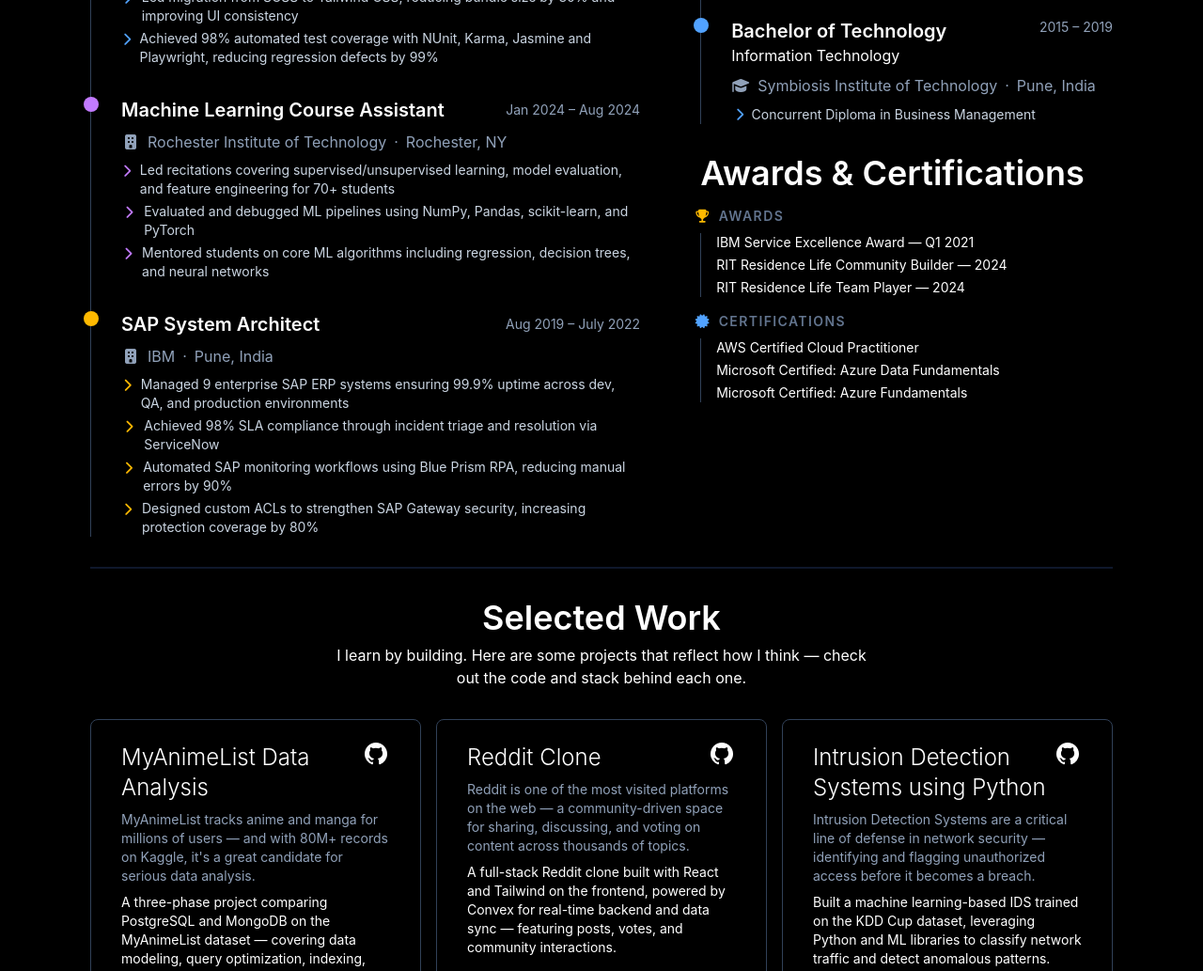
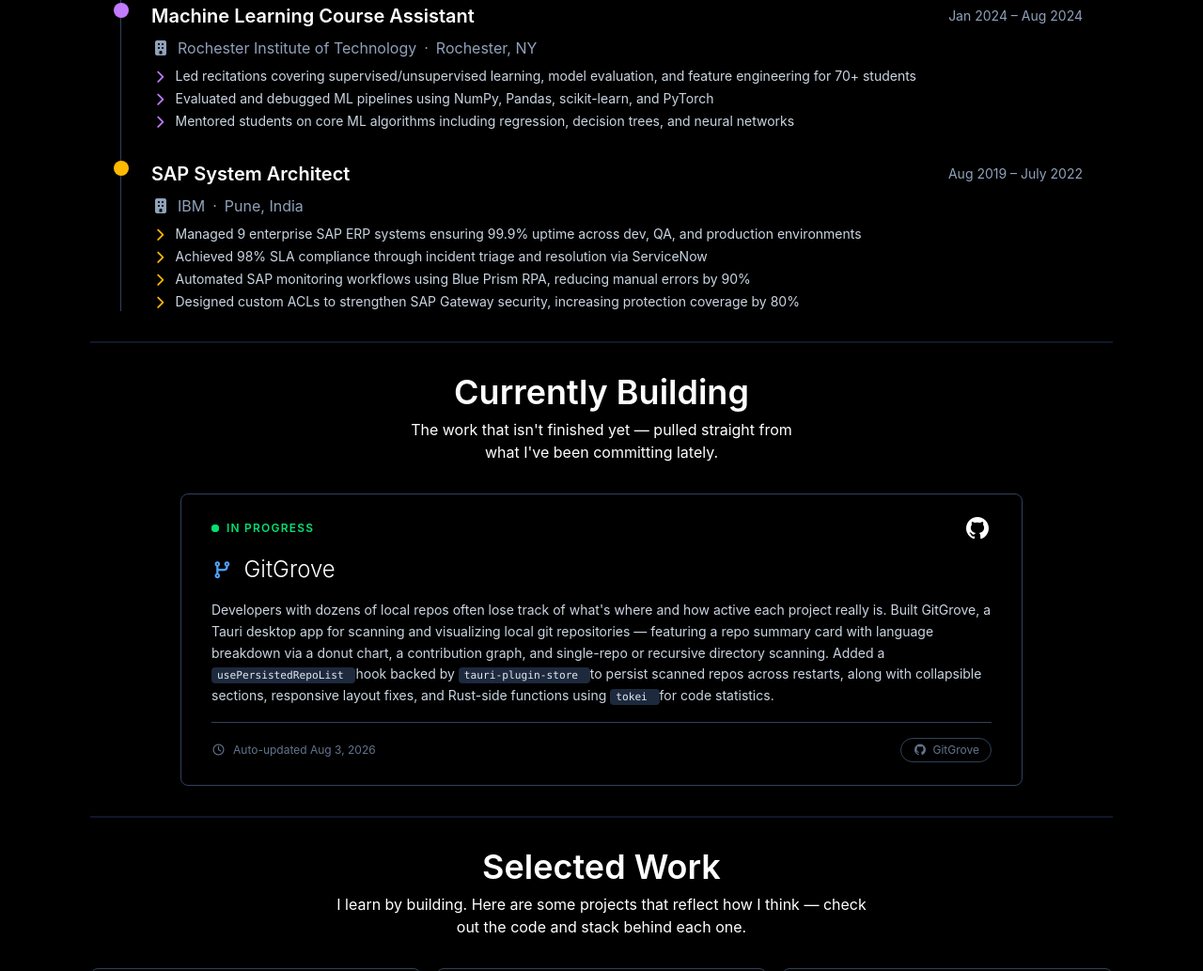
Before and after one commit to JoshiArchit/joshiarchit.github.io, an Astro site: page / in a window 1280 px wide. Shown: the part 1610-2643 px from the top of the page at 94% size. Built offline with nearby package versions, Linux system fonts and the light colour scheme; Astro itself is replaced by a stand-in of ours.

Commit message:
feat: add 'Currently Building' section and update navigation links

```diff
--- a/src/components/Header.astro
+++ b/src/components/Header.astro
@@ -5,7 +5,9 @@
     <section class="anchors flex gap-5 text-base">
       <a href="#">Home</a>
       <a href="#about">About</a>
+      <a href="#now">Now</a>
       <a href="#projects">Projects</a>
+      <a href="#education">Education</a>
       <a href="#contact">Contact</a>
     </section>
   </div>
--- /dev/null
+++ b/src/components/Now.astro
@@ -0,0 +1,110 @@
+---
+import recentWork from "../data/recent-work.json";
+
+const { blurb, generatedAt, sourceRepos = [] } = recentWork;
+
+// The blurb is agent-generated prose with markdown-style inline code. Split on
+// backtick pairs so code spans render as <code> without ever needing set:html.
+const segments = blurb ? blurb.split(/`([^`]+)`/g) : [];
+
+// Fixed to UTC so the rendered date doesn't drift with the build machine.
+const updated = generatedAt
+  ? new Date(generatedAt).toLocaleDateString("en-US", {
+      month: "short",
+      day: "numeric",
+      year: "numeric",
+      timeZone: "UTC",
+    })
+  : null;
+
+const repoName = (repo: string) => repo.split("/")[1] ?? repo;
+const heading =
+  sourceRepos.length === 1 ? repoName(sourceRepos[0]) : "Latest Work";
+---
+
+{
+  blurb && (
+    <section
+      id="now"
+      class="relative flex w-full flex-1 flex-col items-center justify-center gap-8 px-24"
+    >
+      <div class="mt-8 flex flex-col items-center justify-center gap-2">
+        <h2 class="text-4xl font-semibold">Currently Building</h2>
+        <p class="w-2/3 text-center">
+          The work that isn't finished yet — pulled straight from what I've been
+          committing lately.
+        </p>
+      </div>
+
+      <div class="flex w-full max-w-4xl flex-col gap-4 rounded-lg border border-slate-700 px-8 py-6 hover:bg-slate-200 dark:hover:bg-slate-900">
+        <div class="flex items-center justify-between gap-4">
+          <span class="flex items-center gap-2 text-xs font-semibold tracking-widest text-green-700 uppercase dark:text-green-400">
+            <span class="relative flex h-2 w-2">
+              <span class="absolute inline-flex h-full w-full animate-ping rounded-full bg-green-600 opacity-75 dark:bg-green-400" />
+              <span class="relative inline-flex h-2 w-2 rounded-full bg-green-600 dark:bg-green-400" />
+            </span>
+            In Progress
+          </span>
+
+          {sourceRepos.length === 1 && (
+            <a
+              href={`https://github.com/${sourceRepos[0]}`}
+              target="_blank"
+              rel="noopener noreferrer"
+              aria-label={`${repoName(sourceRepos[0])} on GitHub`}
+              class="flex h-full"
+            >
+              <i class="fa-brands fa-github text-2xl transition-colors hover:text-slate-400" />
+            </a>
+          )}
+        </div>
+
+        <h4 class="flex items-center gap-3 text-2xl font-light">
+          <i class="fa-solid fa-code-branch text-lg text-blue-600 dark:text-blue-400" />
+          {heading}
+        </h4>
+
+        <p class="text-sm leading-relaxed text-slate-700 dark:text-slate-300">
+          {segments.map((segment, i) =>
+            i % 2 === 1 ? (
+              <code class="rounded bg-slate-200 px-1.5 py-0.5 font-mono text-[0.8em] text-slate-900 dark:bg-slate-800 dark:text-slate-200">
+                {segment}
+              </code>
+            ) : (
+              segment
+            ),
+          )}
+        </p>
+
+        <hr class="border-slate-700" />
+
+        <div class="flex flex-wrap items-center justify-between gap-3 text-xs text-slate-600 dark:text-slate-500">
+          {updated && (
+            <span class="flex items-center gap-2">
+              <i class="fa-regular fa-clock" />
+              Auto-updated {updated}
+            </span>
+          )}
+
+          {sourceRepos.length > 0 && (
+            <span class="flex flex-wrap items-center gap-2">
+              {sourceRepos.map((repo) => (
+                <a
+                  href={`https://github.com/${repo}`}
+                  target="_blank"
+                  rel="noopener noreferrer"
+                  class="flex items-center gap-1.5 rounded-full border border-slate-700 px-3 py-1 transition-colors hover:text-slate-900 dark:hover:text-slate-200"
+                >
+                  <i class="fa-brands fa-github" />
+                  {repoName(repo)}
+                </a>
+              ))}
+            </span>
+          )}
+        </div>
+      </div>
+
+      <div class="w-full border border-slate-900" />
+    </section>
+  )
+}
--- a/src/components/Profile.astro
+++ b/src/components/Profile.astro
@@ -1,6 +1,5 @@
 ---
 import About from "./experience/About.astro";
-import Education from "./experience/Education.astro";
 import WorkExperience from "./experience/WorkExperience.astro";
 ---
 
@@ -10,9 +9,6 @@
 >
   <div class="w-full border border-slate-900"></div>
   <About />
-  <div class="flex gap-16">
-    <WorkExperience />
-    <Education />
-  </div>
+  <WorkExperience />
   <div class="w-full border border-slate-900"></div>
 </section>
--- a/src/components/experience/Education.astro
+++ b/src/components/experience/Education.astro
@@ -9,8 +9,12 @@
 };
 ---
 
-<section id="education_awards" class="flex w-3/7 flex-col gap-8">
-  <section id="education" class="flex flex-col gap-8">
+<section
+  id="education"
+  class="relative flex w-full flex-1 flex-col items-center gap-8 px-24 py-24"
+>
+  <div class="flex w-full max-w-6xl flex-col gap-12 md:flex-row">
+    <section class="flex flex-col gap-8 md:w-3/5">
       <h2 class="text-4xl font-semibold">Education</h2>
       <div class="relative flex flex-col gap-8 border-l border-slate-700 pl-8">
         {
@@ -55,7 +59,7 @@
       </div>
     </section>
 
-  <section id="awards" class="flex flex-col gap-4">
+    <section id="awards" class="flex flex-col gap-4 md:w-2/5">
       <h2 class="text-4xl font-semibold">Awards & Certifications</h2>
 
       <div class="flex flex-col gap-2">
@@ -84,4 +88,7 @@
         </ul>
       </div>
     </section>
+  </div>
+
+  <div class="w-full border border-slate-900"></div>
 </section>
--- a/src/components/experience/WorkExperience.astro
+++ b/src/components/experience/WorkExperience.astro
@@ -11,12 +11,9 @@
 };
 ---
 
-<section id="work" class="flex w-4/7 flex-col gap-8">
+<section id="work" class="flex w-full max-w-5xl flex-col gap-8">
   <h2 class="text-4xl font-semibold">Experience</h2>
-  <div
-    id="work"
-    class="relative flex flex-col gap-8 border-l border-slate-700 pl-8"
-  >
+  <div class="relative flex flex-col gap-8 border-l border-slate-700 pl-8">
     {
       jobs.map((job) => (
         <div class="relative flex flex-col gap-2">
--- a/src/pages/index.astro
+++ b/src/pages/index.astro
@@ -1,6 +1,8 @@
 ---
 import Contact from "../components/Contact.astro";
+import Education from "../components/experience/Education.astro";
 import Hero from "../components/Hero.astro";
+import Now from "../components/Now.astro";
 import Profile from "../components/Profile.astro";
 import Projects from "../components/Projects.astro";
 import Layout from "../layout/Layout.astro";
@@ -9,6 +11,8 @@
 <Layout title="Archit Joshi">
   <Hero />
   <Profile />
+  <Now />
   <Projects />
+  <Education />
   <Contact />
 </Layout>
```
Lines whose indentation alone changed are shown as unchanged.
